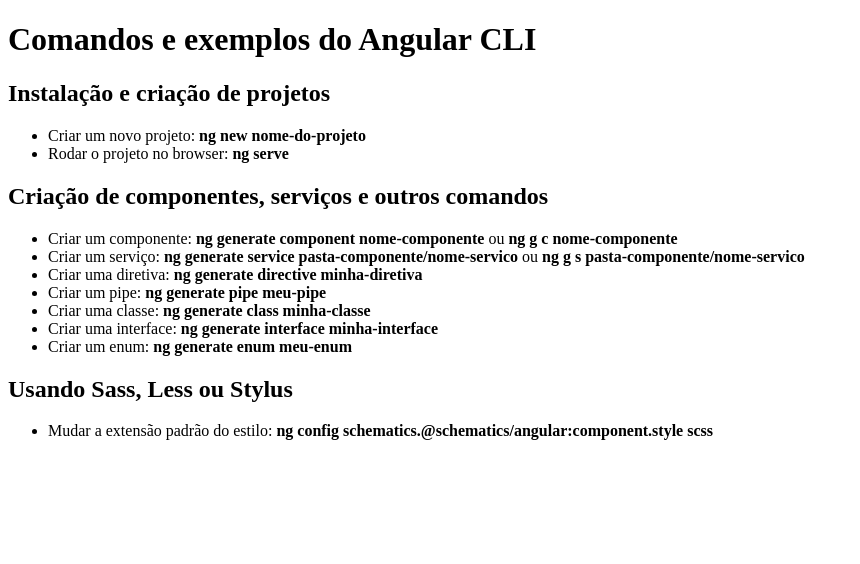
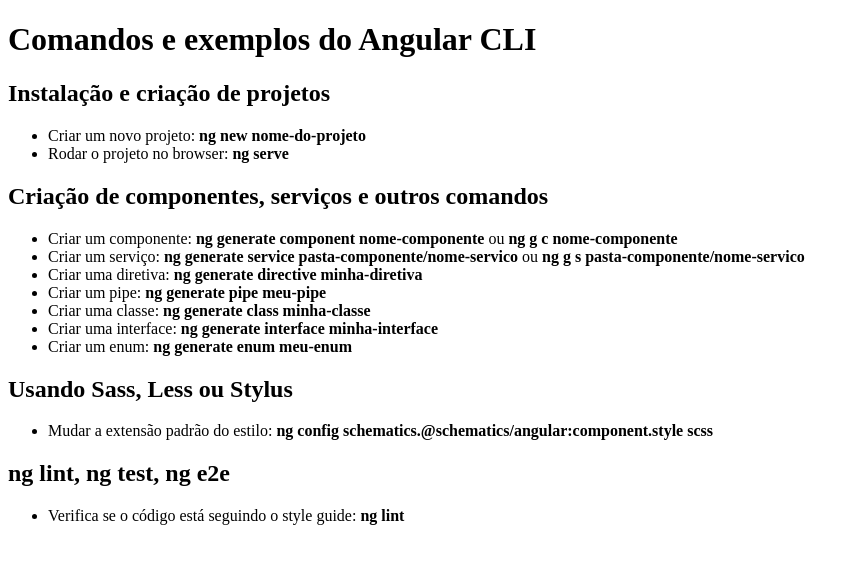
Before and after one commit to AndersonSilva94/estudos-angular-framework, an Angular app in the folder modulo-3-angular-cli/angular-cli/: page / in a window 1280 px wide. Shown: the top 564 px of the page, without its empty margins (0-860 px from the left). Built offline with nearby package versions, Linux system fonts and the light colour scheme.

Commit message:
feat: :rocket: ng lint, ng test

```diff
--- a/modulo-3-angular-cli/angular-cli/angular.json
+++ b/modulo-3-angular-cli/angular-cli/angular.json
@@ -98,9 +98,21 @@
             ],
             "scripts": []
           }
+        },
+        "lint": {
+          "builder": "@angular-eslint/builder:lint",
+          "options": {
+            "lintFilePatterns": [
+              "src/**/*.ts",
+              "src/**/*.html"
+            ]
+          }
         }
       }
     }
   },
-  "defaultProject": "angular-cli"
+  "defaultProject": "angular-cli",
+  "cli": {
+    "defaultCollection": "@angular-eslint/schematics"
+  }
 }
--- a/modulo-3-angular-cli/angular-cli/src/app/app.component.html
+++ b/modulo-3-angular-cli/angular-cli/src/app/app.component.html
@@ -1,4 +1,4 @@
-<div>
+<div class="content">
   <h1>Comandos e exemplos do Angular CLI</h1>
 </div>
 <section>
@@ -32,3 +32,11 @@
     </ul>
   </article>
 </section>
+<section>
+  <article>
+    <h2>ng lint, ng test, ng e2e</h2>
+    <ul>
+      <li>Verifica se o código está seguindo o style guide: <strong>ng lint</strong></li>
+    </ul>
+  </article>
+</section>
```
Also changed, not shown: modulo-3-angular-cli/angular-cli/package.json (+10 -1 lines), modulo-3-angular-cli/angular-cli/.eslintrc.json (added), 2 other files (tests, documents, lock files or other folders).
